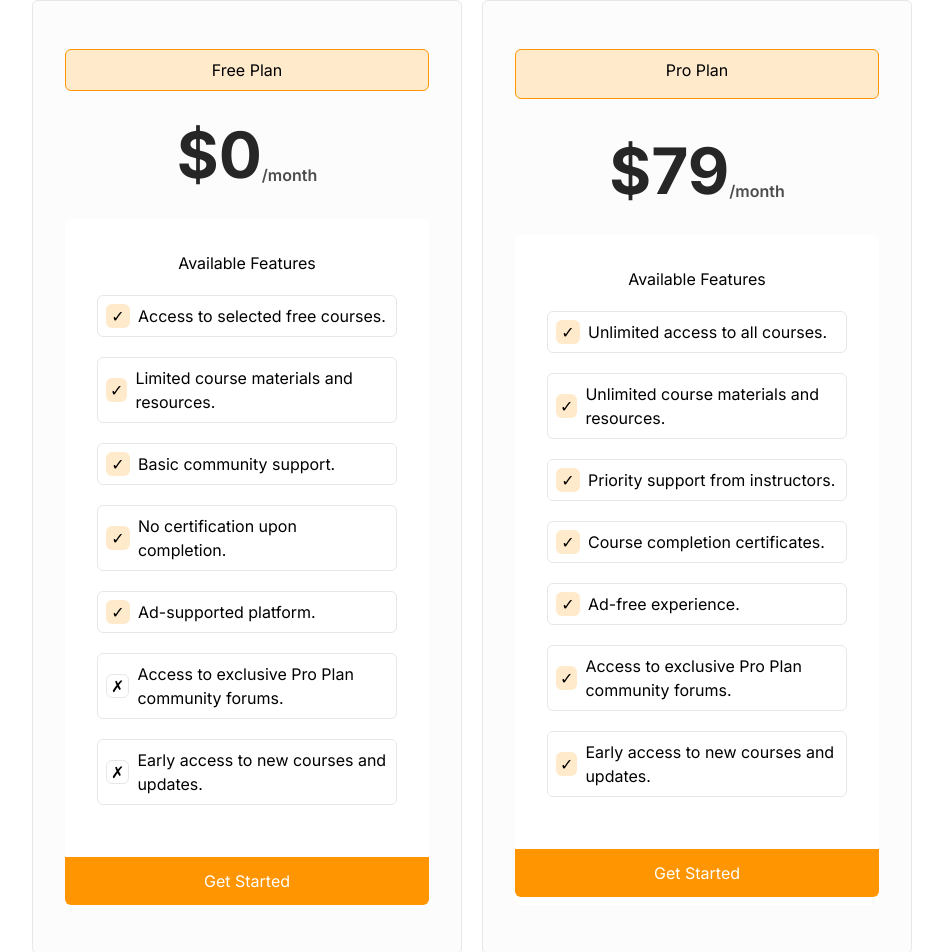
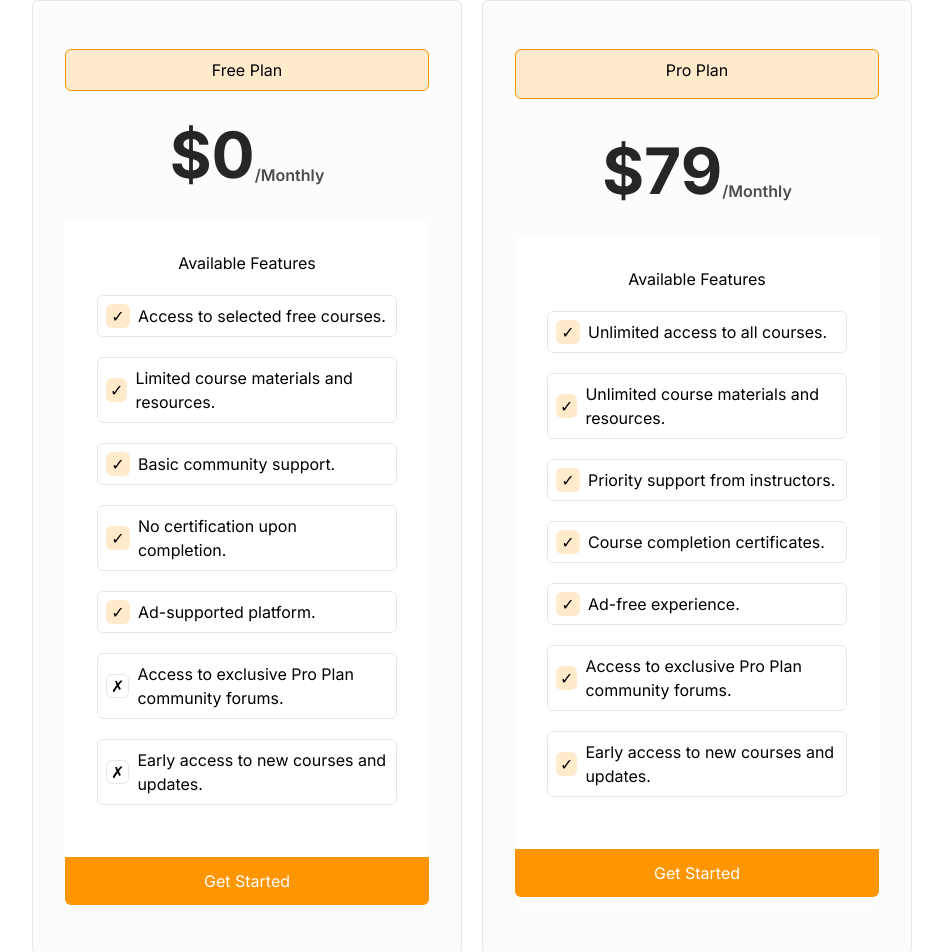
Before and after one commit to code1breaker/online-courses, a Next.js app: page / in a window 1280 px wide. Shown: the part 4903-5855 px from the top of the page, without its empty margins (168-1111 px from the left). Built offline with nearby package versions, Linux system fonts and the light colour scheme.

Commit message:
pricing tab done

```diff
--- a/src/components/home/Pricing/index.tsx
+++ b/src/components/home/Pricing/index.tsx
@@ -1,35 +1,42 @@
-"use client"
-import Button from '@/shareable-components/Button';
-import Price from '@/shareable-components/Price';
-import SectionDescription from '@/shareable-components/SectionDescription'
+"use client";
+import Price from "@/shareable-components/Price";
+import SectionDescription from "@/shareable-components/SectionDescription";
+import Button from "@/shareable-components/Button";
+import { useState } from "react";
 
 const PRICING_TEXT = {
   TITLE: "Our Pricing",
   DESCRIPTION:
     "Lorem ipsum dolor sit amet consectetur. Tempus tincidunt etiam eget elit id imperdiet et. Cras eu sit dignissim lorem nibh et. Ac cum eget habitasse in velit fringilla feugiat senectus in.",
-    BTN1: "Monthly",
-    BTN2: "Yearly",
 };
 
 const Pricing = () => {
+  const [activeTab, setActiveTab] = useState("Monthly");
+
+  const handleTabChange = (e) => {
+    setActiveTab(e.target.value)
+  };
   return (
     <div className="wrapper my-12 md:my-20 2xl:my-24">
       <SectionDescription
         title={PRICING_TEXT.TITLE}
         description={PRICING_TEXT.DESCRIPTION}
       >
-      <div className='bg-white p-3 rounded-md'>
-        <Button onClick={()=>{}}>{PRICING_TEXT.BTN1}</Button>
-        <Button variant="tertiary" onClick={()=>{}}>{PRICING_TEXT.BTN2}</Button>
-      </div>
+        <div className="bg-white p-3 rounded-md w-fit max-sm:mx-auto">
+          <Button variant={activeTab=="Monthly" ? "primary": "tertiary"} onClick={handleTabChange} value="Monthly">
+            Monthly
+          </Button>
+          <Button variant={activeTab=="Yearly" ? "primary": "tertiary"} onClick={handleTabChange} value="Yearly">
+            Yearly
+          </Button>
+        </div>{" "}
       </SectionDescription>
 
       <div className="my-10">
-      <Price/>
+        <Price activeTab={activeTab} />
       </div>
+    </div>
+  );
+};
 
-  </div>
-  )
-}
-
-export default Pricing
+export default Pricing;
--- a/src/shareable-components/Button.tsx
+++ b/src/shareable-components/Button.tsx
@@ -1,27 +1,31 @@
-"use client"
-import { ReactNode } from "react"
+"use client";
+import { ReactNode } from "react";
 
 type ButtonPropType = {
-  children: ReactNode,
-  variant?:"primary" | "secondary" | "tertiary",
-  onClick:()=>void
-}
+  children: ReactNode;
+  variant?: "primary" | "secondary" | "tertiary";
+  onClick: () => void;
+  value?: string
+};
 type stylesType = {
-  [key:string] : string
-}
-const Button = ({children,variant="primary",onClick}:ButtonPropType) => {
-
-    const styles:stylesType = {
-        primary:"bg-primary text-white",
-        secondary:"bg-white",
-        tertiary:""
-    }
+  [key: string]: string;
+};
+const Button = ({ children, variant = "primary", onClick, value }: ButtonPropType) => {
+  const styles: stylesType = {
+    primary: "bg-primary text-white",
+    secondary: "bg-white",
+    tertiary: "",
+  };
 
   return (
-    <button onClick={onClick} className={`${styles[variant]} rounded-lg px-5 py-3 lg:px-6 text-sm 2xl:text-lg w-fit h-fit`}>
+    <button
+      onClick={onClick}
+      className={`${styles[variant]} rounded-lg px-5 py-3 lg:px-6 text-sm 2xl:text-lg w-fit h-fit`}
+      value={value}
+    >
       {children}
     </button>
-  )
-}
+  );
+};
 
-export default Button
+export default Button;
--- a/src/shareable-components/Price/Pricecard.tsx
+++ b/src/shareable-components/Price/Pricecard.tsx
@@ -1,23 +1,25 @@
 import { priceDataType } from ".";
 import Button from "../Button";
 
-interface PriceCardPropType extends priceDataType {}
+interface PriceCardPropType extends priceDataType {
+  activeTab:string
+}
 const Pricecard = ({
   id,
   plan,
-  price,
-  currency,
-  billingCycle,
+  monthlyPrice,
+  yearlyPrice,
   features,
+  activeTab,
 }: PriceCardPropType) => {
   return (
     <div className="bg-[#FCFCFD] border-[1px] rounded-md px-5 py-8 sm:px-8 sm:py-12 grid gap-8">
       <p className="bg-[#FFEACC] text-center p-2 border-[1px] border-primary rounded-md">{plan} Plan</p>
       <div className="flex items-end justify-center">
         <p className="text-[#262626] text-[3rem] lg:text-[4rem] 2xl:text-[5rem] font-bold leading-[4rem]">
-          ${price}
+          ${activeTab == "Monthly" ? monthlyPrice : yearlyPrice}
         </p>
-        <span className="font-semibold text-[#4C4C4D]">/{billingCycle}</span>
+        <span className="font-semibold text-[#4C4C4D]">/{activeTab}</span>
       </div>
 
       <div className="bg-white rounded-md">
--- a/src/shareable-components/Price/index.tsx
+++ b/src/shareable-components/Price/index.tsx
@@ -9,19 +9,17 @@ export interface Feature{
 export interface priceDataType {
   readonly id:number,
   plan:string,
-  price:number,
-  currency:string,
-  billingCycle:string,
+  monthlyPrice:number,
+  yearlyPrice:number,
   features:Feature[],
 }
 
-const monthlyPricingData:priceDataType[] = [
+const pricingData:priceDataType[] = [
   {
     id: 1,
     plan: "Free",
-    price: 0,
-    currency: "USD",
-    billingCycle: "month",
+    monthlyPrice: 0,
+    yearlyPrice:0,
     features: [
       { id:11, feature: "Access to selected free courses.", available: "✓" },
       { id:12, feature: "Limited course materials and resources.", available: "✓" },
@@ -35,9 +33,8 @@ const monthlyPricingData:priceDataType[] = [
   {
     id: 2,
     plan: "Pro",
-    price: 79,
-    currency: "USD",
-    billingCycle: "month",
+    monthlyPrice: 79,
+    yearlyPrice:799,
     features: [
       { id: 21, feature: "Unlimited access to all courses.", available: "✓" },
       { id: 22, feature: "Unlimited course materials and resources.", available: "✓" },
@@ -51,11 +48,11 @@ const monthlyPricingData:priceDataType[] = [
 ];
 
 
-const Price = () => {
+const Price = ({activeTab}:{activeTab:string}) => {
   return (
     <div className="bg-white rounded-md p-5 sm:p-8 lg:p-10 grid xl:grid-cols-2 gap-5">
-      {monthlyPricingData?.map((monthPrice) => (
-        <Pricecard {...monthPrice}/>
+      {pricingData?.map((price) => (
+        <Pricecard activeTab={activeTab} {...price}/>
       ))}
     </div>
   );
```
Lines whose indentation alone changed are shown as unchanged.
